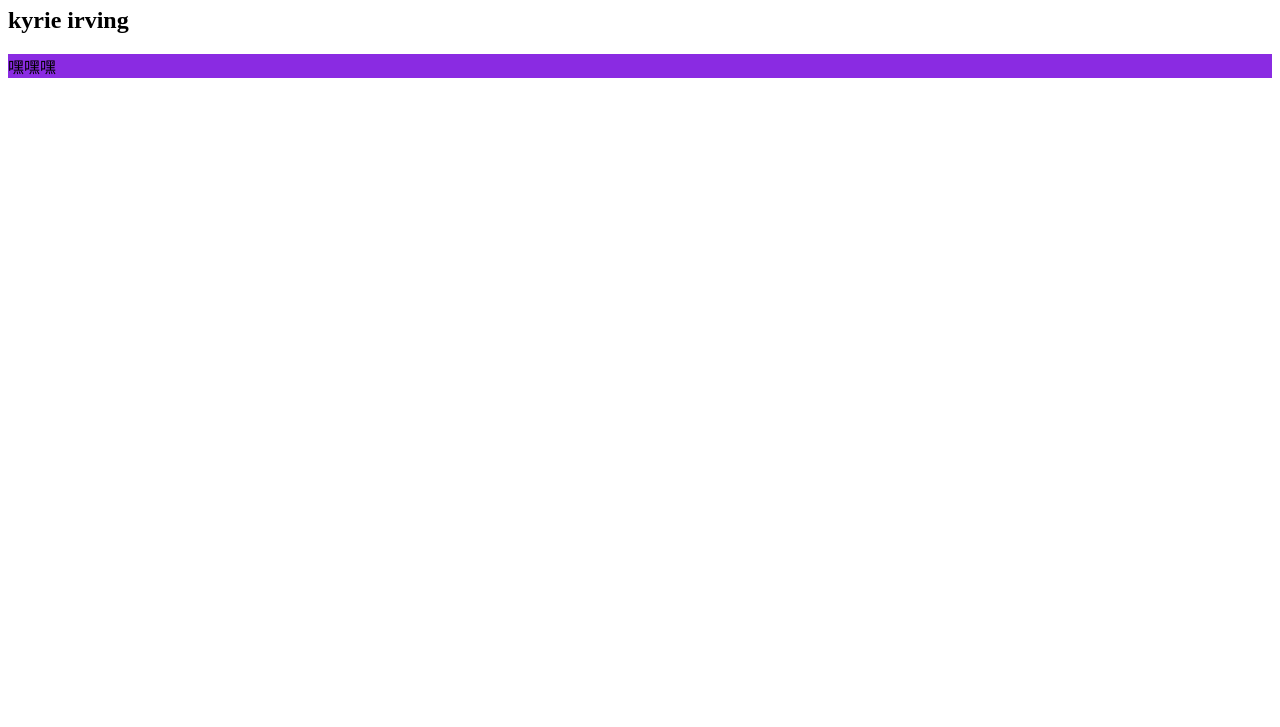
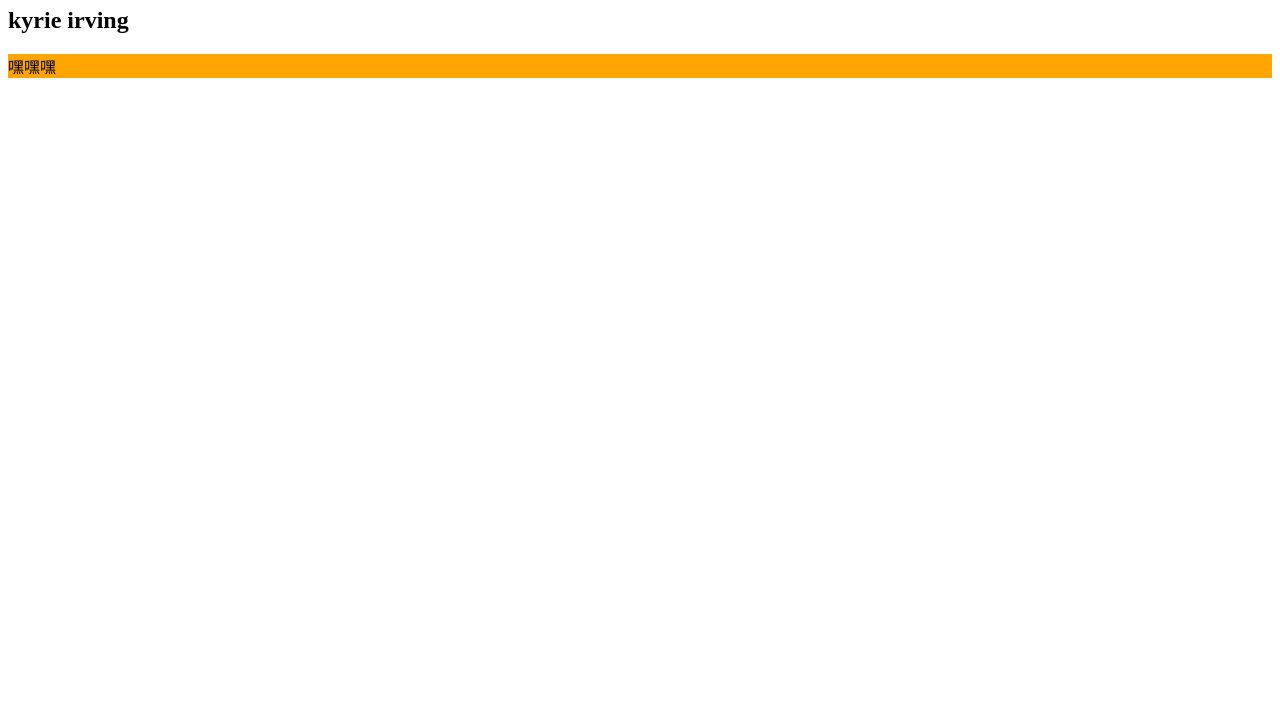
Before and after one commit to ColdPlay8/hbuilder_git, a plain HTML site: page index.html in a window 1280 px wide. Shown: the part 73-800 px from the top of the page. Drawn offline with Linux system fonts and the light colour scheme.

Commit message:
update index.html
修改为orange

```diff
--- a/index.html
+++ b/index.html
@@ -7,7 +7,7 @@
 	<body>
 		<h1>coldplay</h1>
 		<h2>kyrie irving</h2>
-		<div style="background-color: blueviolet;">
+		<div style="background-color: orange;">
 			嘿嘿嘿
 		</div>
 	</body>
```
